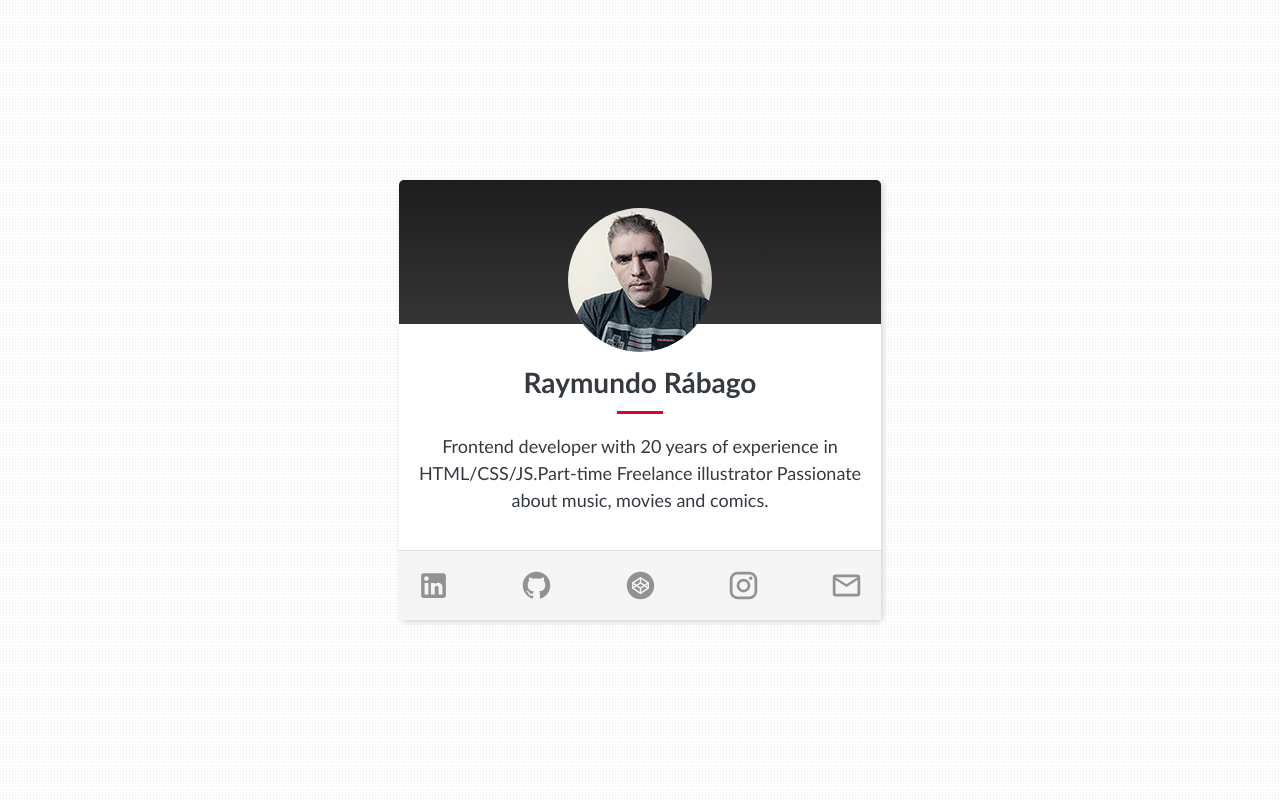
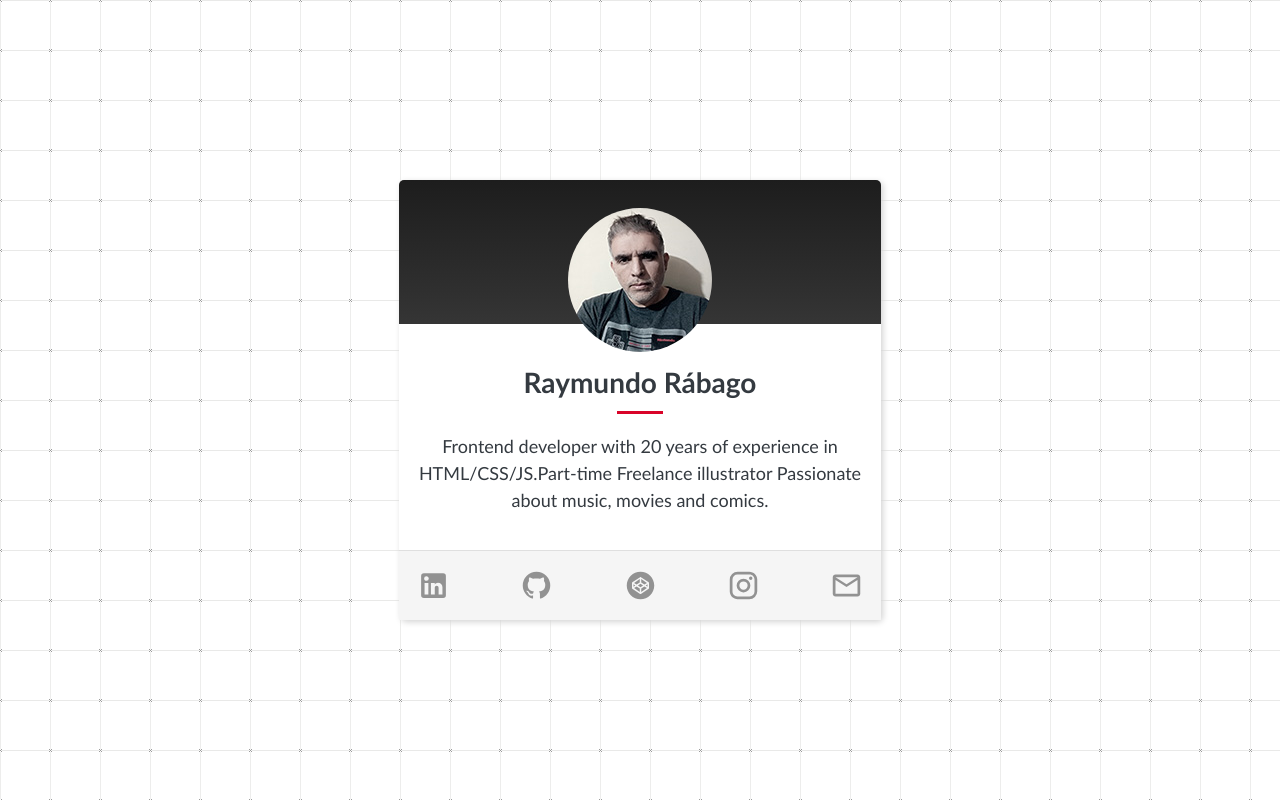
Before and after one commit to raymundo-rabago/MyWebsite, a website built with Vite: page index.html in a window 1280 px wide. Built offline with nearby package versions, Linux system fonts and the light colour scheme.

Commit message:
build script

```diff
--- a/src/style.css
+++ b/src/style.css
@@ -20,7 +20,7 @@
 
 
 body{
-  background-image:url('./assets/subtle_dots.png');
+  background-image:url('./assets/gridme.png');
   background-repeat:repeat;
   display:flex;
   justify-content: center;
```
Also changed, not shown: dist/assets/index-BTOtWaQ3.js (renamed from dist/assets/index-DmtaVrM9.js), dist/assets/index-CXcvBWju.css (added), dist/assets/index-DxL2N1_b.css (deleted), dist/index.html.
